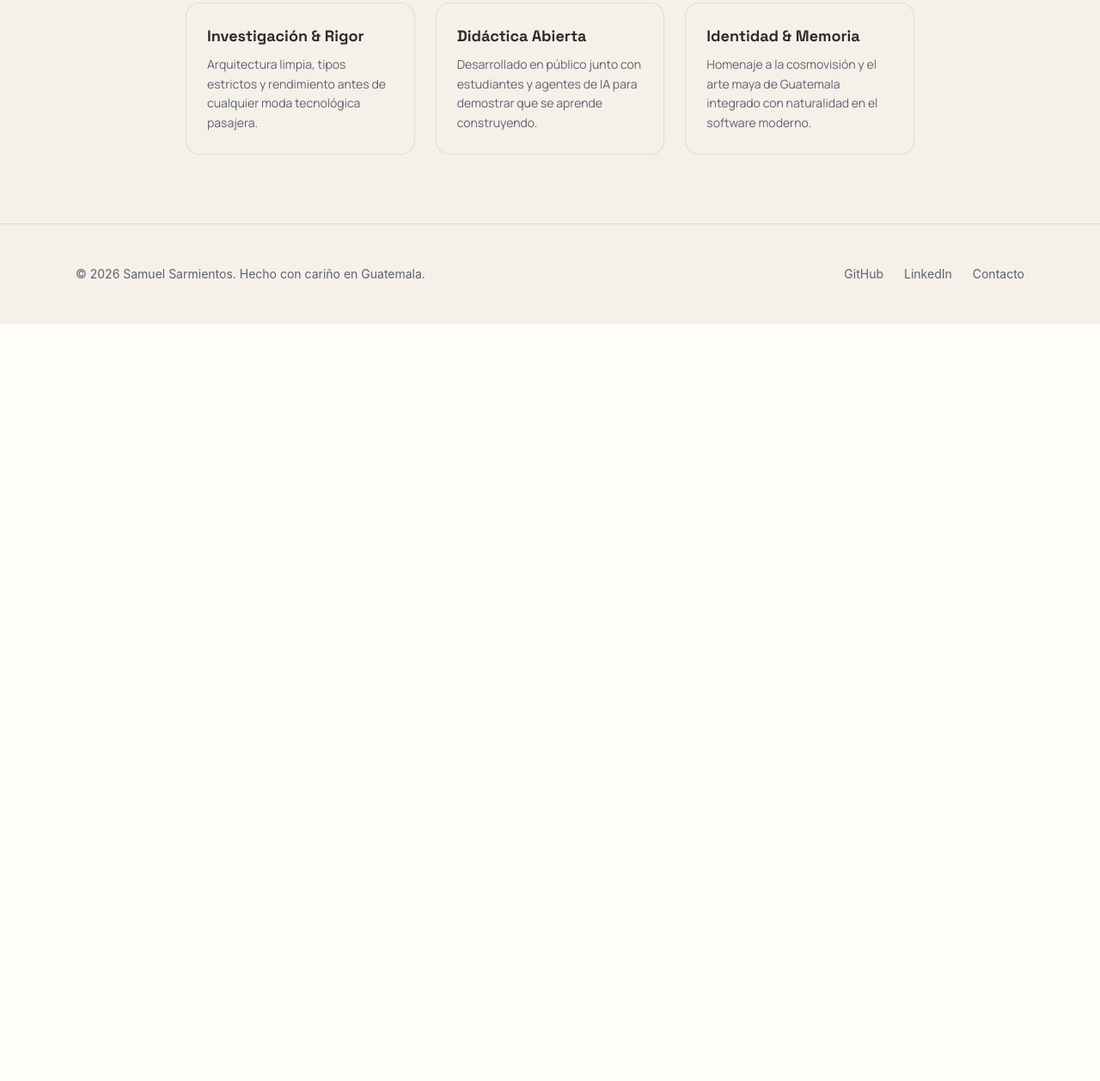
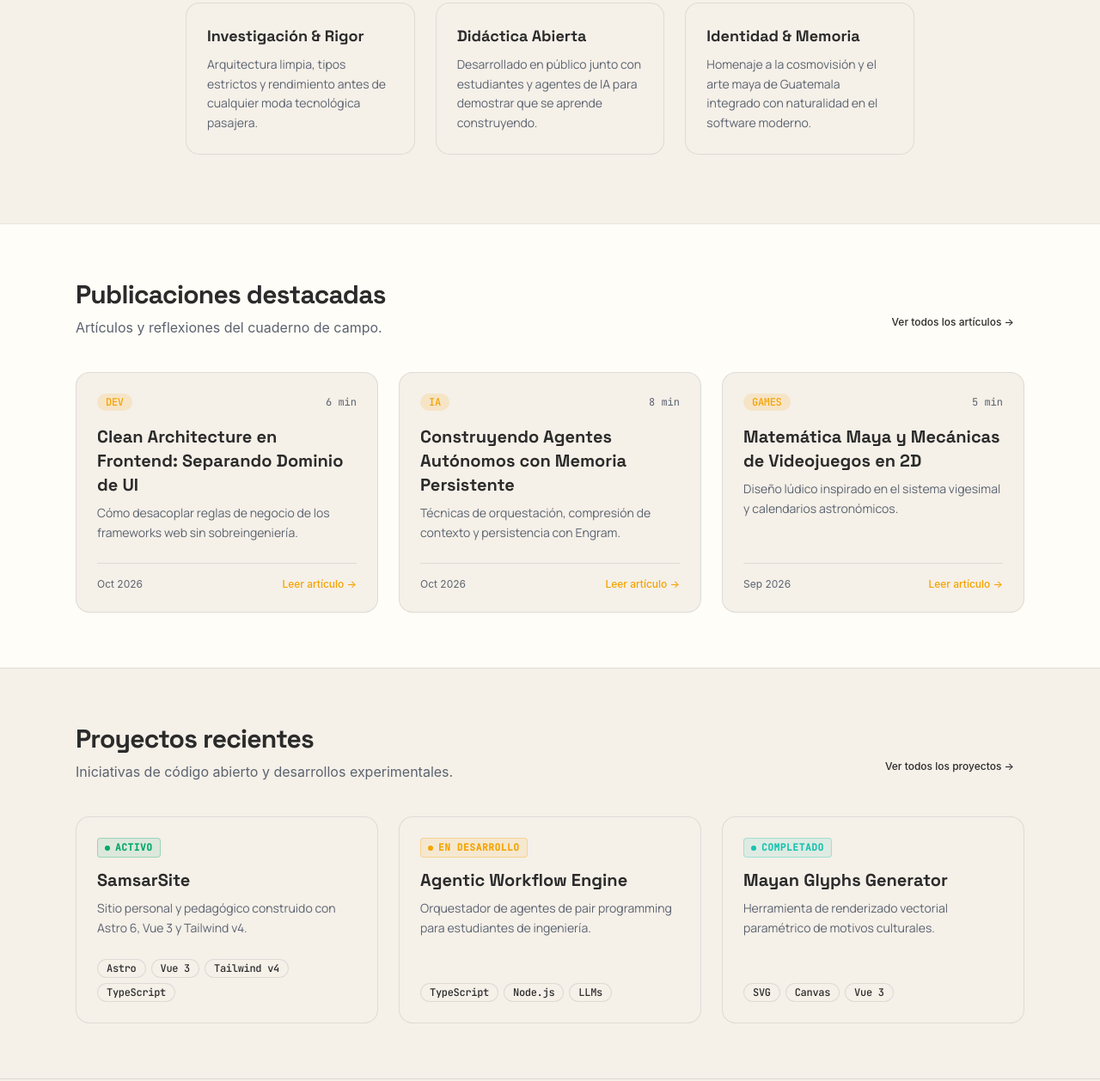
Before and after one commit to SamsarDev/samsar-site, an Astro site: page / in a window 1280 px wide. Shown: the part 1347-2605 px from the top of the page at 86% size. Before the commit the page ends 1724 px from the top, so only its background shows below. Built offline with nearby package versions, Linux system fonts and the light colour scheme; Astro itself is replaced by a stand-in of ours.

Commit message:
feat: implement FeaturedPosts and RecentProjects sections with typed mocks

```diff
--- /dev/null
+++ b/src/components/blog/PostCard.astro
@@ -0,0 +1,41 @@
+---
+import Card from '../ui/Card.astro';
+import Chip from '../ui/Chip.astro';
+import type { MockPost } from '../../data/featuredPosts';
+
+interface Props {
+  post: MockPost;
+}
+
+const { post } = Astro.props;
+---
+
+<article class="h-full">
+  <Card variant="interactive" class="flex h-full flex-col justify-between">
+    <div>
+      <div class="flex items-center justify-between gap-2">
+        <Chip variant="category">
+          {post.category.toUpperCase()}
+        </Chip>
+        <span class="font-['JetBrains_Mono'] text-xs text-[var(--text-secondary)]">
+          {post.readingTime}
+        </span>
+      </div>
+
+      <h3 class="mt-4 font-['Space_Grotesk'] text-xl font-bold text-[var(--text-primary)] hover:text-[var(--accent-primary)] transition-colors">
+        <a href={`/blog/${post.slug}`} class="rounded focus-visible:outline-none focus-visible:ring-2 focus-visible:ring-[var(--border-focus)]">
+          {post.title}
+        </a>
+      </h3>
+
+      <p class="mt-2 text-sm leading-relaxed text-[var(--text-secondary)] font-['Manrope']">
+        {post.description}
+      </p>
+    </div>
+
+    <div class="mt-6 flex items-center justify-between border-t border-[var(--border-base)] pt-4 text-xs text-[var(--text-secondary)]">
+      <span>{post.publishDate}</span>
+      <span class="font-medium text-[var(--accent-primary)]">Leer artículo &rarr;</span>
+    </div>
+  </Card>
+</article>
--- /dev/null
+++ b/src/components/landing/FeaturedPosts.astro
@@ -0,0 +1,27 @@
+---
+import PostCard from '../blog/PostCard.astro';
+import Button from '../ui/Button.astro';
+import { featuredPosts } from '../../data/featuredPosts';
+---
+
+<section class="py-16 bg-[var(--bg-primary)] border-t border-[var(--border-base)]">
+  <div class="mx-auto max-w-6xl px-4 sm:px-6">
+    <div class="flex flex-col sm:flex-row sm:items-end justify-between gap-4">
+      <div>
+        <h2 class="font-['Space_Grotesk'] text-2xl font-bold tracking-tight text-[var(--text-primary)] sm:text-3xl">
+          Publicaciones destacadas
+        </h2>
+        <p class="mt-2 text-base text-[var(--text-secondary)]">
+          Artículos y reflexiones del cuaderno de campo.
+        </p>
+      </div>
+      <Button href="/blog" variant="ghost" size="sm">
+        Ver todos los artículos &rarr;
+      </Button>
+    </div>
+
+    <div class="mt-10 grid gap-6 sm:grid-cols-2 lg:grid-cols-3">
+      {featuredPosts.map((post) => <PostCard post={post} />)}
+    </div>
+  </div>
+</section>
--- /dev/null
+++ b/src/components/landing/RecentProjects.astro
@@ -0,0 +1,53 @@
+---
+import Card from '../ui/Card.astro';
+import Chip from '../ui/Chip.astro';
+import Badge from '../ui/Badge.astro';
+import Button from '../ui/Button.astro';
+import { recentProjects } from '../../data/recentProjects';
+---
+
+<section class="py-16 bg-[var(--bg-surface)] border-t border-[var(--border-base)]">
+  <div class="mx-auto max-w-6xl px-4 sm:px-6">
+    <div class="flex flex-col sm:flex-row sm:items-end justify-between gap-4">
+      <div>
+        <h2 class="font-['Space_Grotesk'] text-2xl font-bold tracking-tight text-[var(--text-primary)] sm:text-3xl">
+          Proyectos recientes
+        </h2>
+        <p class="mt-2 text-base text-[var(--text-secondary)]">
+          Iniciativas de código abierto y desarrollos experimentales.
+        </p>
+      </div>
+      <Button href="/proyectos" variant="ghost" size="sm">
+        Ver todos los proyectos &rarr;
+      </Button>
+    </div>
+
+    <div class="mt-10 grid gap-6 sm:grid-cols-2 lg:grid-cols-3">
+      {
+        recentProjects.map((project) => (
+          <Card variant="interactive" class="flex flex-col justify-between">
+            <div>
+              <div class="flex items-center justify-between">
+                <Badge status={project.status} />
+              </div>
+              <h3 class="mt-3 font-['Space_Grotesk'] text-xl font-bold text-[var(--text-primary)]">
+                {project.title}
+              </h3>
+              <p class="mt-2 text-sm leading-relaxed text-[var(--text-secondary)] font-['Manrope']">
+                {project.description}
+              </p>
+            </div>
+
+            <div class="mt-6">
+              <div class="flex flex-wrap gap-1.5">
+                {project.stack.map((tech) => (
+                  <Chip variant="stack">{tech}</Chip>
+                ))}
+              </div>
+            </div>
+          </Card>
+        ))
+      }
+    </div>
+  </div>
+</section>
--- /dev/null
+++ b/src/data/featuredPosts.ts
@@ -0,0 +1,35 @@
+export interface MockPost {
+  title: string;
+  slug: string;
+  description: string;
+  category: 'dev' | 'ia' | 'games';
+  readingTime: string;
+  publishDate: string;
+}
+
+export const featuredPosts: MockPost[] = [
+  {
+    title: 'Clean Architecture en Frontend: Separando Dominio de UI',
+    slug: 'clean-architecture-frontend',
+    description: 'Cómo desacoplar reglas de negocio de los frameworks web sin sobreingeniería.',
+    category: 'dev',
+    readingTime: '6 min',
+    publishDate: 'Oct 2026',
+  },
+  {
+    title: 'Construyendo Agentes Autónomos con Memoria Persistente',
+    slug: 'agentes-autonomos-memoria',
+    description: 'Técnicas de orquestación, compresión de contexto y persistencia con Engram.',
+    category: 'ia',
+    readingTime: '8 min',
+    publishDate: 'Oct 2026',
+  },
+  {
+    title: 'Matemática Maya y Mecánicas de Videojuegos en 2D',
+    slug: 'matematica-maya-juegos',
+    description: 'Diseño lúdico inspirado en el sistema vigesimal y calendarios astronómicos.',
+    category: 'games',
+    readingTime: '5 min',
+    publishDate: 'Sep 2026',
+  },
+];
--- /dev/null
+++ b/src/data/recentProjects.ts
@@ -0,0 +1,30 @@
+export interface MockProject {
+  title: string;
+  description: string;
+  stack: string[];
+  status: 'active' | 'completed' | 'wip';
+  href?: string;
+  repoUrl?: string;
+}
+
+export const recentProjects: MockProject[] = [
+  {
+    title: 'SamsarSite',
+    description: 'Sitio personal y pedagógico construido con Astro 6, Vue 3 y Tailwind v4.',
+    stack: ['Astro', 'Vue 3', 'Tailwind v4', 'TypeScript'],
+    status: 'active',
+    repoUrl: 'https://github.com/SamsarDev/samsar-site',
+  },
+  {
+    title: 'Agentic Workflow Engine',
+    description: 'Orquestador de agentes de pair programming para estudiantes de ingeniería.',
+    stack: ['TypeScript', 'Node.js', 'LLMs'],
+    status: 'wip',
+  },
+  {
+    title: 'Mayan Glyphs Generator',
+    description: 'Herramienta de renderizado vectorial paramétrico de motivos culturales.',
+    stack: ['SVG', 'Canvas', 'Vue 3'],
+    status: 'completed',
+  },
+];
--- a/src/pages/index.astro
+++ b/src/pages/index.astro
@@ -3,6 +3,8 @@ import BaseLayout from '../layouts/BaseLayout.astro';
 import Hero from '../components/landing/Hero.astro';
 import Pillars from '../components/landing/Pillars.astro';
 import AboutProject from '../components/landing/AboutProject.astro';
+import FeaturedPosts from '../components/landing/FeaturedPosts.astro';
+import RecentProjects from '../components/landing/RecentProjects.astro';
 ---
 
 <BaseLayout
@@ -12,4 +14,6 @@ import AboutProject from '../components/landing/AboutProject.astro';
   <Hero />
   <Pillars />
   <AboutProject />
+  <FeaturedPosts />
+  <RecentProjects />
 </BaseLayout>
```
